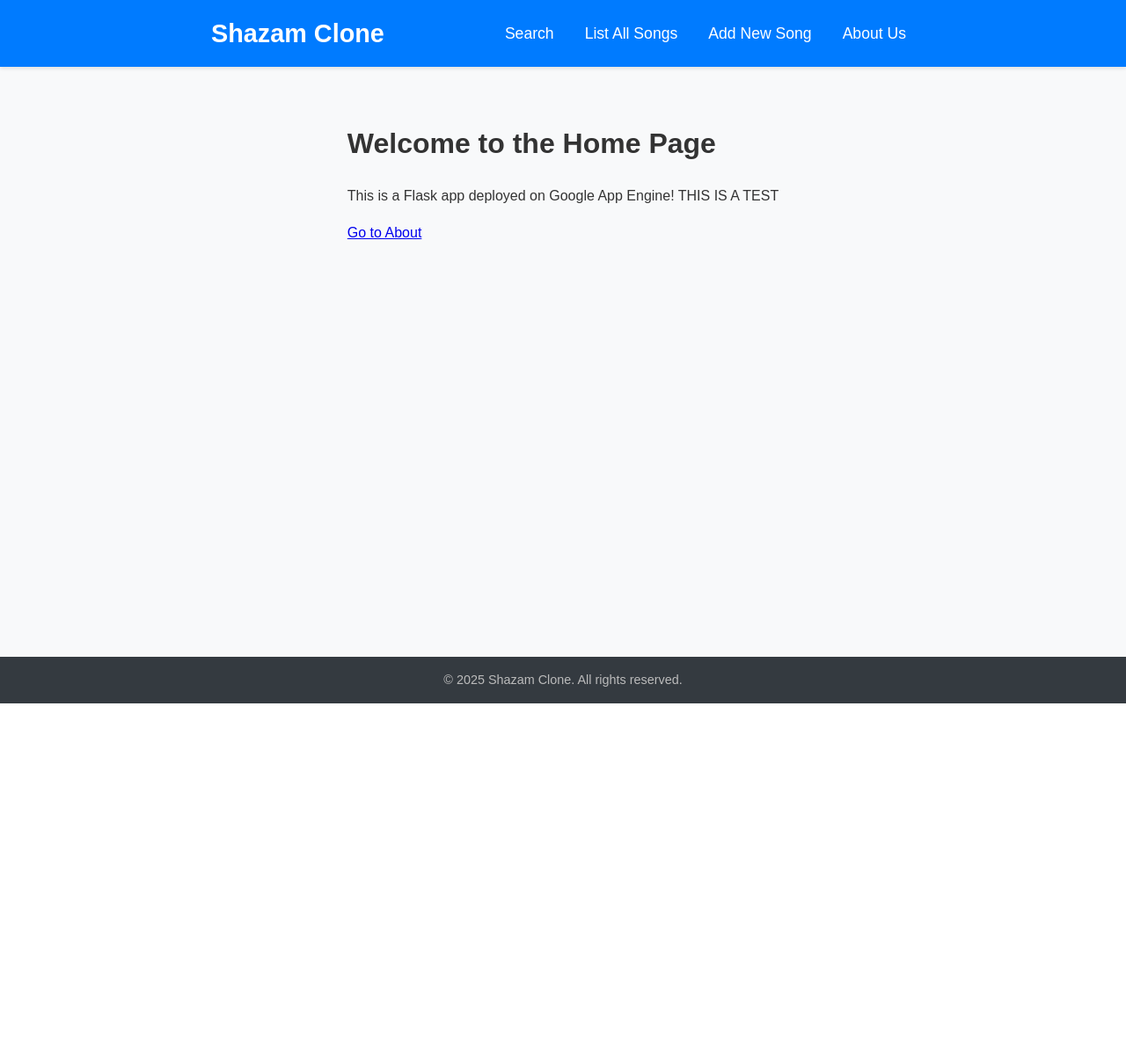
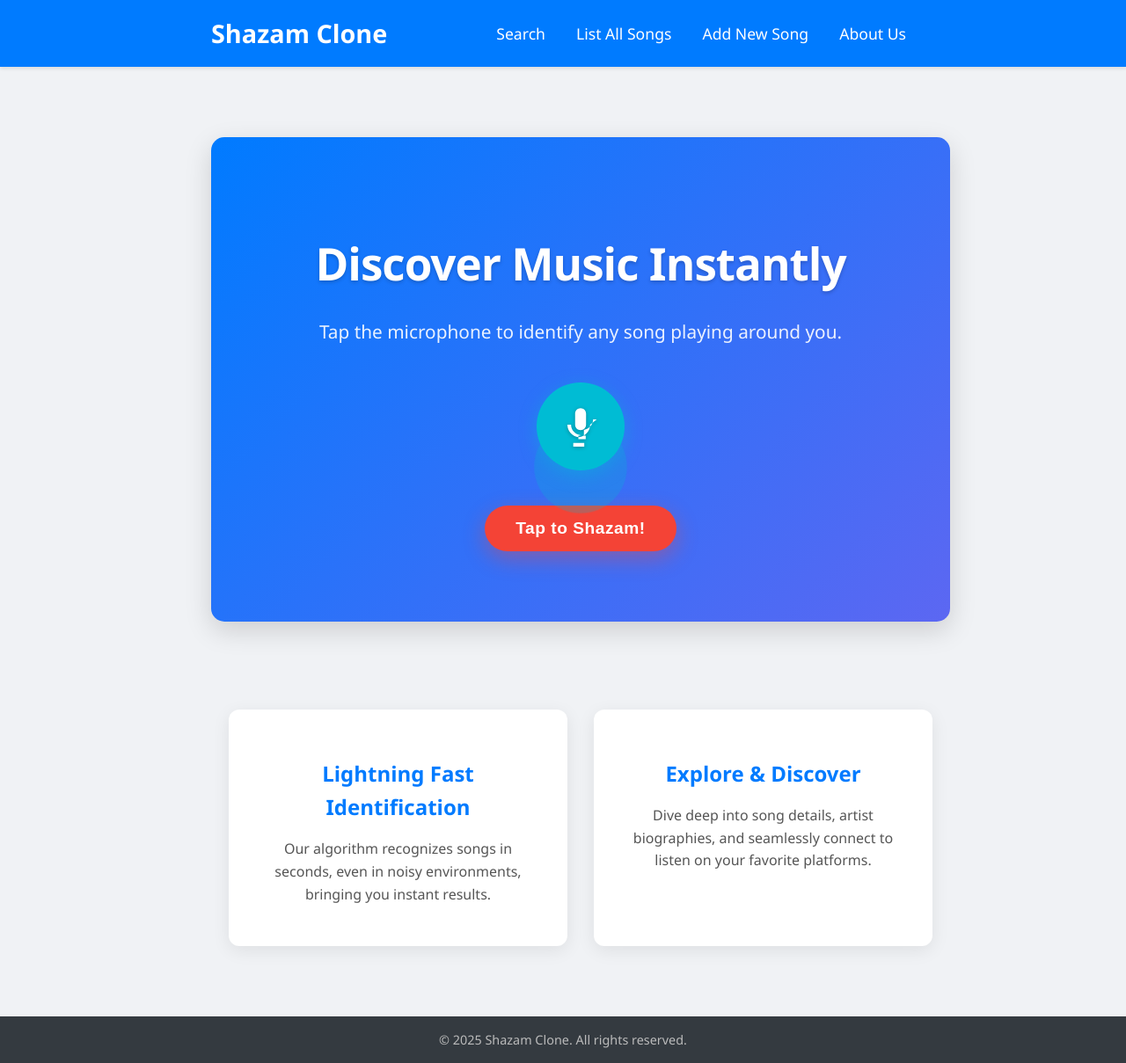
Before and after one commit to nizwant/cloud_computing_project, a Flask app: page / in a window 1280 px wide. Shown: the whole page at 88% size. Before the commit the page ends 800 px from the top, so only its background shows below. Run offline with Flask 3, Linux system fonts and the light colour scheme.

Commit message:
feat: main index page

```diff
--- a/src/app_engine/static/index_style.css
+++ b/src/app_engine/static/index_style.css
@@ -0,0 +1,218 @@
+/* General Body and Main Content Layout */
+body {
+    font-family: 'Montserrat', 'Segoe UI', Roboto, 'Helvetica Neue', Arial, sans-serif;
+    /* Modern sans-serif font stack */
+    background-color: #f0f2f5;
+    /* Light grey background consistent with your other pages */
+    margin: 0;
+    padding: 0;
+    line-height: 1.6;
+    color: #333;
+    display: flex;
+    flex-direction: column;
+}
+
+.main-content {
+    flex-grow: 1;
+    /* Allows main content to take available space */
+    padding: 40px 20px;
+    max-width: 1000px;
+    /* Max width for content, similar to About Us */
+    margin: 0 auto;
+    width: 100%;
+    display: flex;
+    flex-direction: column;
+    align-items: center;
+    text-align: center;
+}
+
+/* Hero Section */
+.hero-section {
+    padding: 60px 20px 80px;
+    /* More vertical padding */
+    width: 100%;
+    background: linear-gradient(135deg, #007bff, #5c67f2);
+    /* Modern gradient background */
+    color: #ffffff;
+    border-radius: 15px;
+    /* Rounded corners for the hero section */
+    box-shadow: 0 10px 30px rgba(0, 0, 0, 0.15);
+    /* Soft shadow */
+    margin-bottom: 60px;
+    /* Space below hero section */
+}
+
+.hero-title {
+    font-size: 3.2em;
+    /* Larger, more impactful title */
+    font-weight: 700;
+    margin-bottom: 15px;
+    letter-spacing: -1px;
+    text-shadow: 0 2px 4px rgba(0, 0, 0, 0.2);
+    /* Subtle text shadow */
+}
+
+.hero-subtitle {
+    font-size: 1.3em;
+    font-weight: 400;
+    margin-bottom: 40px;
+    opacity: 0.9;
+}
+
+/* Microphone Container & Icon */
+.microphone-container {
+    position: relative;
+    display: flex;
+    flex-direction: column;
+    align-items: center;
+    justify-content: center;
+    margin-top: 40px;
+}
+
+.microphone-icon {
+    width: 100px;
+    height: 100px;
+    background-color: #00bcd4;
+    /* Accent color for the mic */
+    border-radius: 50%;
+    /* Circular shape */
+    display: flex;
+    align-items: center;
+    justify-content: center;
+    box-shadow: 0 5px 20px rgba(0, 188, 212, 0.4);
+    /* Glow effect */
+    cursor: pointer;
+    transition: transform 0.3s ease, background-color 0.3s ease;
+    z-index: 2;
+    /* Ensure it's above the pulse */
+}
+
+.microphone-icon:hover {
+    transform: scale(1.05);
+    background-color: #00acc1;
+}
+
+.microphone-icon svg {
+    width: 50px;
+    height: 50px;
+    filter: drop-shadow(0 1px 2px rgba(0, 0, 0, 0.3));
+    /* Shadow for the SVG itself */
+}
+
+/* Pulse Animation for Microphone */
+.microphone-pulse {
+    position: absolute;
+    width: 100px;
+    height: 100px;
+    background-color: rgba(0, 188, 212, 0.4);
+    border-radius: 50%;
+    animation: pulse 2s infinite cubic-bezier(0.66, 0, 0.34, 1);
+    z-index: 1;
+}
+
+@keyframes pulse {
+    0% {
+        transform: scale(1);
+        opacity: 0.7;
+    }
+
+    100% {
+        transform: scale(1.5);
+        opacity: 0;
+    }
+}
+
+/* Shazam Button */
+.shazam-button {
+    background-color: #f44336;
+    /* Vibrant red for the main action */
+    color: #ffffff;
+    border: none;
+    padding: 15px 35px;
+    border-radius: 50px;
+    /* Pill shape */
+    font-size: 1.2em;
+    font-weight: 700;
+    cursor: pointer;
+    margin-top: 40px;
+    /* Space between mic and button */
+    box-shadow: 0 8px 25px rgba(244, 67, 54, 0.4);
+    /* Stronger shadow */
+    transition: background-color 0.3s ease, transform 0.2s ease, box-shadow 0.3s ease;
+    letter-spacing: 0.5px;
+}
+
+.shazam-button:hover {
+    background-color: #e53935;
+    transform: translateY(-3px);
+    box-shadow: 0 12px 30px rgba(244, 67, 54, 0.5);
+}
+
+.shazam-button:active {
+    transform: translateY(0);
+    box-shadow: 0 4px 10px rgba(244, 67, 54, 0.3);
+}
+
+/* Info Section */
+.info-section {
+    display: grid;
+    grid-template-columns: repeat(auto-fit, minmax(280px, 1fr));
+    /* Responsive grid */
+    gap: 30px;
+    /* Space between cards */
+    width: 100%;
+    max-width: 900px;
+    /* Max width for info cards */
+    margin-top: 40px;
+}
+
+.info-card {
+    background-color: #ffffff;
+    padding: 30px;
+    border-radius: 12px;
+    box-shadow: 0 5px 20px rgba(0, 0, 0, 0.08);
+    /* Softer shadow for cards */
+    text-align: center;
+    transition: transform 0.3s ease, box-shadow 0.3s ease;
+}
+
+.info-card:hover {
+    transform: translateY(-5px);
+    /* Lift effect on hover */
+    box-shadow: 0 10px 30px rgba(0, 0, 0, 0.12);
+    /* Enhanced shadow on hover */
+}
+
+.info-card-title {
+    font-size: 1.5em;
+    color: #007bff;
+    /* Primary blue for card titles */
+    margin-bottom: 15px;
+    font-weight: 600;
+}
+
+.info-card p {
+    font-size: 1em;
+    color: #555;
+}
+
+/* Media Queries for Responsiveness */
+@media (max-width: 768px) {
+    .hero-title {
+        font-size: 2.5em;
+    }
+
+    .hero-subtitle {
+        font-size: 1.1em;
+    }
+
+    .shazam-button {
+        font-size: 1.1em;
+        padding: 12px 30px;
+    }
+
+    .info-section {
+        grid-template-columns: 1fr;
+        /* Stack cards on small screens */
+    }
+}
--- a/src/app_engine/templates/index.html
+++ b/src/app_engine/templates/index.html
@@ -5,8 +5,31 @@
 {% endblock %}
 
 {% block content %}
-  <h1>Welcome to the Home Page</h1>
-  <p>This is a Flask app deployed on Google App Engine! THIS IS A TEST</p>
+<div class="main-content">
+    <section class="hero-section">
+        <h1 class="hero-title">Discover Music Instantly</h1>
+        <p class="hero-subtitle">Tap the microphone to identify any song playing around you.</p>
 
-  <a href="/about">Go to About</a>
+        <div class="microphone-container">
+            <div class="microphone-pulse"></div>
+            <div class="microphone-icon" aria-label="Tap to identify music">
+                <svg xmlns="http://www.w3.org/2000/svg" viewBox="0 0 24 24" fill="#ffffff">
+                    <path d="M12 14c1.66 0 2.99-1.34 2.99-3L15 5c0-1.66-1.34-3-3-3S9 3.34 9 5v6c0 1.66 1.34 3 3 3zm5.2-3c0 3.53-2.64 6.44-6.2 6.93V21h3v2H8v-2h3v-3.07c-3.56-.49-6.2-3.4-6.2-6.93h2c0 2.89 2.16 5.23 5 5.72V17h-1v2h4v-2h-1v-3.07c2.84-.49 5-2.83 5-5.72h2z"/>
+                </svg>
+            </div>
+            <button class="shazam-button" aria-label="Identify Song">Tap to Shazam!</button>
+        </div>
+    </section>
+
+    <section class="info-section">
+        <div class="info-card">
+            <h3 class="info-card-title">Lightning Fast Identification</h3>
+            <p>Our algorithm recognizes songs in seconds, even in noisy environments, bringing you instant results.</p>
+        </div>
+        <div class="info-card">
+            <h3 class="info-card-title">Explore & Discover</h3>
+            <p>Dive deep into song details, artist biographies, and seamlessly connect to listen on your favorite platforms.</p>
+        </div>
+    </section>
+</div>
 {% endblock %}
```
Also changed, not shown: src/app_engine/static/add_song_style.css (line endings or trailing spaces).
